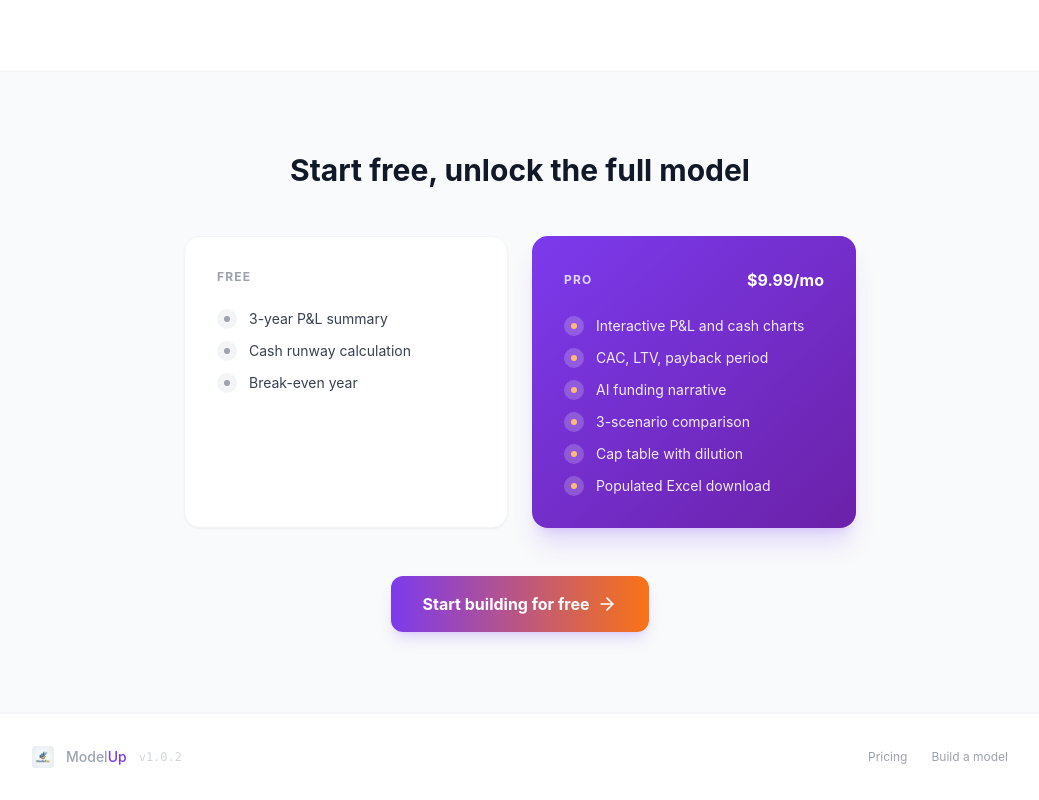
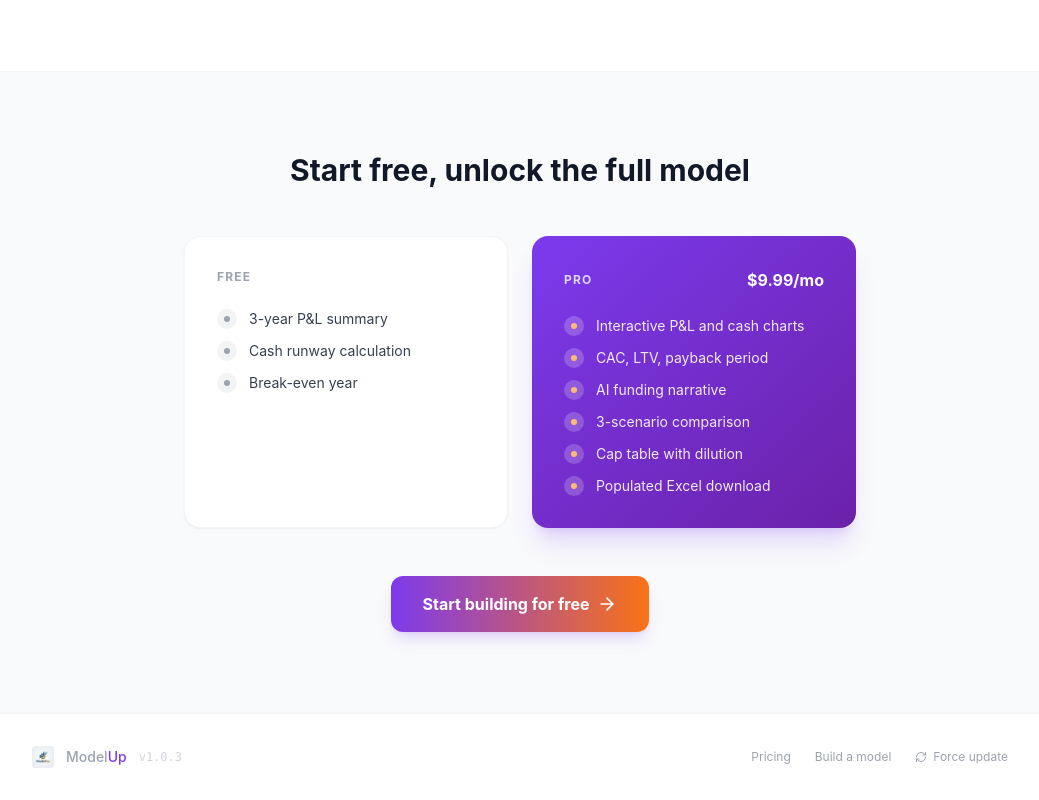
Before and after one commit to samirasadov28-code/ModelUp, a Next.js app: page / in a window 1280 px wide. Shown: the part 1670-2470 px from the top of the page, without its empty margins (120-1159 px from the left). Built offline with nearby package versions, Linux system fonts and the light colour scheme; no server answers.

Commit message:
add Force update button to landing footer (v1.0.3)
Clears caches, unregisters service workers, drops localStorage model cache,
and hard-reloads with a cache-busting query param. Useful when users see
stale assets after a deploy.

https://claude.ai/code/session_01BeVzAhHoX2mWZDVv7ot4AX

```diff
--- a/package.json
+++ b/package.json
@@ -1,6 +1,6 @@
 {
   "name": "modelup",
-  "version": "1.0.2",
+  "version": "1.0.3",
   "private": true,
   "scripts": {
     "dev": "next dev",
--- a/src/app/page.tsx
+++ b/src/app/page.tsx
@@ -2,6 +2,7 @@ import Image from "next/image";
 import Link from "next/link";
 import { ArrowRight, Lightbulb, Zap, DollarSign, BarChart3, TrendingUp, Download } from "lucide-react";
 import { VERSION_LABEL } from "@/lib/version";
+import { ForceUpdateButton } from "@/components/ForceUpdateButton";
 
 export default function LandingPage() {
   return (
@@ -237,6 +238,7 @@ export default function LandingPage() {
             <Link href="/model/new" className="text-gray-400 text-xs hover:text-gray-600 transition-colors">
               Build a model
             </Link>
+            <ForceUpdateButton />
           </div>
         </div>
       </footer>
--- /dev/null
+++ b/src/components/ForceUpdateButton.tsx
@@ -0,0 +1,49 @@
+"use client";
+
+import { RefreshCw } from "lucide-react";
+import { useState } from "react";
+
+export function ForceUpdateButton() {
+  const [busy, setBusy] = useState(false);
+
+  async function forceUpdate() {
+    setBusy(true);
+    try {
+      // Clear caches (service workers / PWA)
+      if (typeof caches !== "undefined") {
+        const keys = await caches.keys();
+        await Promise.all(keys.map((k) => caches.delete(k)));
+      }
+      // Unregister service workers if any
+      if ("serviceWorker" in navigator) {
+        const regs = await navigator.serviceWorker.getRegistrations();
+        await Promise.all(regs.map((r) => r.unregister()));
+      }
+      // Clear our localStorage model cache to force re-fetch
+      try {
+        for (let i = localStorage.length - 1; i >= 0; i--) {
+          const k = localStorage.key(i);
+          if (k && k.startsWith("modelup_model_")) localStorage.removeItem(k);
+        }
+      } catch {}
+    } finally {
+      // Hard reload, bypassing browser cache
+      const url = new URL(window.location.href);
+      url.searchParams.set("v", Date.now().toString());
+      window.location.replace(url.toString());
+    }
+  }
+
+  return (
+    <button
+      type="button"
+      onClick={forceUpdate}
+      disabled={busy}
+      className="inline-flex items-center gap-1.5 text-gray-400 text-xs hover:text-violet-600 transition-colors disabled:opacity-50"
+      title="Clear cache and reload to the latest version"
+    >
+      <RefreshCw className={`w-3 h-3 ${busy ? "animate-spin" : ""}`} />
+      {busy ? "Updating…" : "Force update"}
+    </button>
+  );
+}
--- a/src/lib/version.ts
+++ b/src/lib/version.ts
@@ -1,3 +1,3 @@
 /** Single source of truth for the app version — bump on every release. */
-export const APP_VERSION = "1.0.2";
+export const APP_VERSION = "1.0.3";
 export const VERSION_LABEL = `v${APP_VERSION}`;
```
